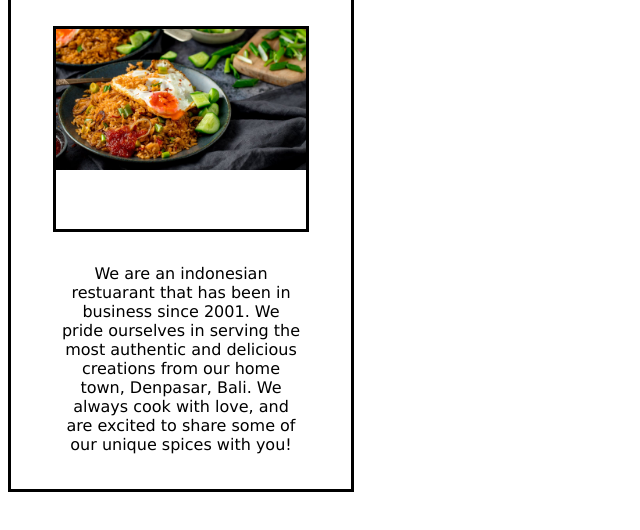
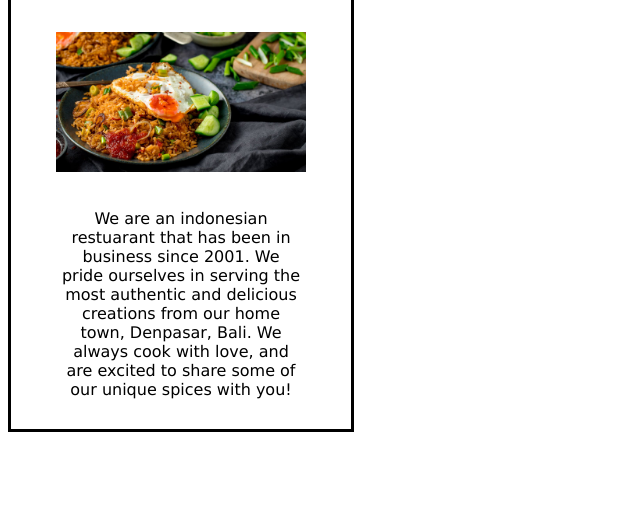
Before and after one commit to DinoCzar/restaurant-page, a plain HTML site: page index.html in a window 1280 px wide. Shown: the part 142-672 px from the top of the page, without its empty margins (0-640 px from the left). Drawn offline with Linux system fonts and the light colour scheme.

Commit message:
Edit image styling for home.js

```diff
--- a/style.css
+++ b/style.css
@@ -39,7 +39,7 @@ body {
 }
 
 #content {
-	grid-template-rows: 40px 560px;
+	grid-template-rows: 40px 500px;
 }
 
 #header {
@@ -52,7 +52,7 @@ body {
 }
 
 #home-page {
-  grid-template-rows: 100px 200px 260px;
+  grid-template-rows: 100px 150px 250px;
   grid-row-start: 2;
 }
 
@@ -87,9 +87,8 @@ body {
 #image-container {
 	grid-row-start: 2;
 	width: 250px;
-	height: 200px;
-	border: solid;
 	text-align: center;
+	align-items: center;
 }
 
 img {
```
